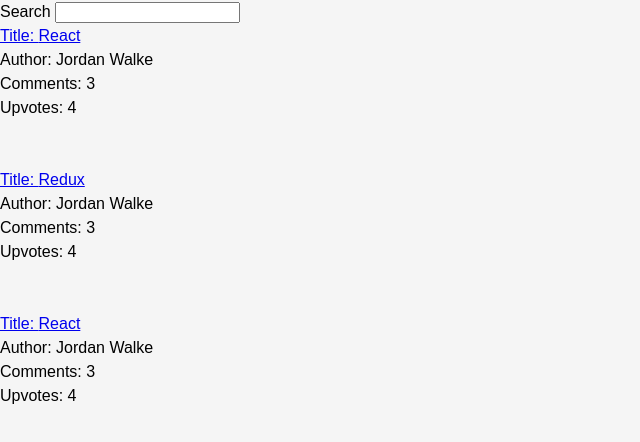
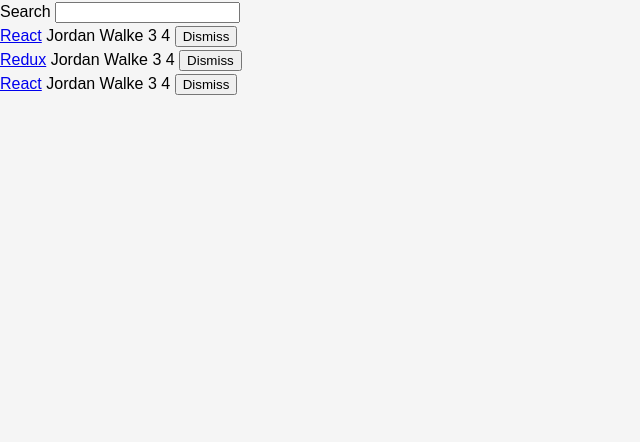
Before and after one commit to umairx97/thn-app, a React (Create React App) app: page / in a window 1280 px wide. Shown: the top 442 px of the page, without its empty margins (0-640 px from the left). Built offline with nearby package versions, Linux system fonts and the light colour scheme.

Commit message:
Created Components

```diff
--- a/src/App.js
+++ b/src/App.js
@@ -1,6 +1,6 @@
 import React, { Component } from "react";
-
-
+import Search from "./components/search";
+import Table from "./components/table";
 
 const list = [
   {
@@ -34,7 +34,7 @@
     super(props);
 
     this.state = {
-      searchVal: "",
+      searchTerm: "",
       list: list
     };
   }
@@ -46,47 +46,26 @@
   };
 
   onSearchChange = event => {
-    this.setState({ searchVal: event.target.value });
+    this.setState({ searchTerm: event.target.value });
   };
 
-  isSearched = searchVal => {
+  isSearched = searchTerm => {
     return function(item) {
-      return item.title.toLowerCase().includes(searchVal.toLowerCase());
+      return item.title.toLowerCase().includes(searchTerm.toLowerCase());
     };
   };
 
   render() {
+    const { searchTerm, list } = this.state;
     return (
       <div className="App">
-        <form>
-          <label>Search </label>
-          <input
-            type="text"
-            value={this.state.searchVal}
-            onChange={this.onSearchChange}
-          />
-        </form>
-
-        {this.state.list
-          .filter(this.isSearched(this.state.searchVal))
-          .map(item => (
-            <div key={item.objectID}>
-              <span>
-                <a href={item.url}>Title: {item.title} </a>
-              </span>
-              <br />
-              <span>Author: {item.author}</span> <br />
-              <span>Comments: {item.num_comments}</span>
-              <br />
-              <span>Upvotes: {item.points}</span> <br />
-              <span>
-
-
-                <br />
-                <br />
-              </span>
-            </div>
-          ))}
+        <Search value={searchTerm} onChange={this.onSearchChange} />
+        <Table
+          searching={this.isSearched}
+          list={list}
+          pattern={searchTerm}
+          onDismiss={this.onDismiss}
+        />
       </div>
     );
   }
--- /dev/null
+++ b/src/components/search.js
@@ -0,0 +1,21 @@
+import React, { Component } from 'react'
+
+class Search extends Component {
+
+  render() {
+    const {value, onChange} = this.props;
+
+    return (
+        <form>
+        <label>Search </label>
+        <input
+          type="text"
+          value={value}
+          onChange={onChange}
+        />
+      </form>
+    )
+  }
+}
+
+export default Search;
--- /dev/null
+++ b/src/components/table.js
@@ -0,0 +1,30 @@
+import React, { Component } from "react";
+
+export default class Table extends Component {
+  render() {
+    const { list, pattern, onDismiss, searching } = this.props;
+
+    return (
+      <div>
+        {list.filter(searching(pattern)).map(item => (
+          <div key={item.objectID}>
+            {" "}
+            <span>
+              {" "}
+              <a href={item.url}>{item.title}</a>{" "}
+            </span>{" "}
+            <span>{item.author}</span> <span>{item.num_comments}</span>{" "}
+            <span>{item.points}</span>{" "}
+            <span>
+              {" "}
+              <button onClick={() => onDismiss(item.objectID)} type="button">
+                {" "}
+                Dismiss{" "}
+              </button>{" "}
+            </span>{" "}
+          </div>
+        ))}{" "}
+      </div>
+    );
+  }
+}
--- a/src/index.css
+++ b/src/index.css
@@ -2,6 +2,7 @@
     box-sizing: border-box;
   }
   *, *:before, *:after {
+
     box-sizing: inherit;
   }
   html, body, .root {
```
